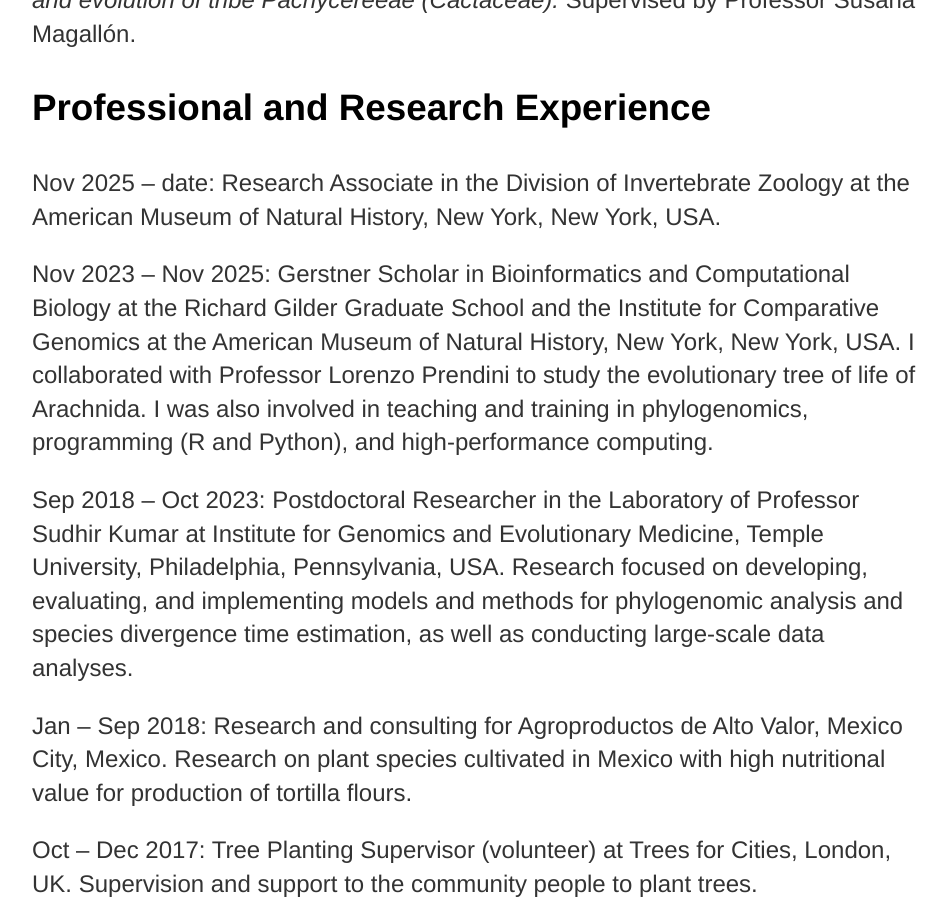
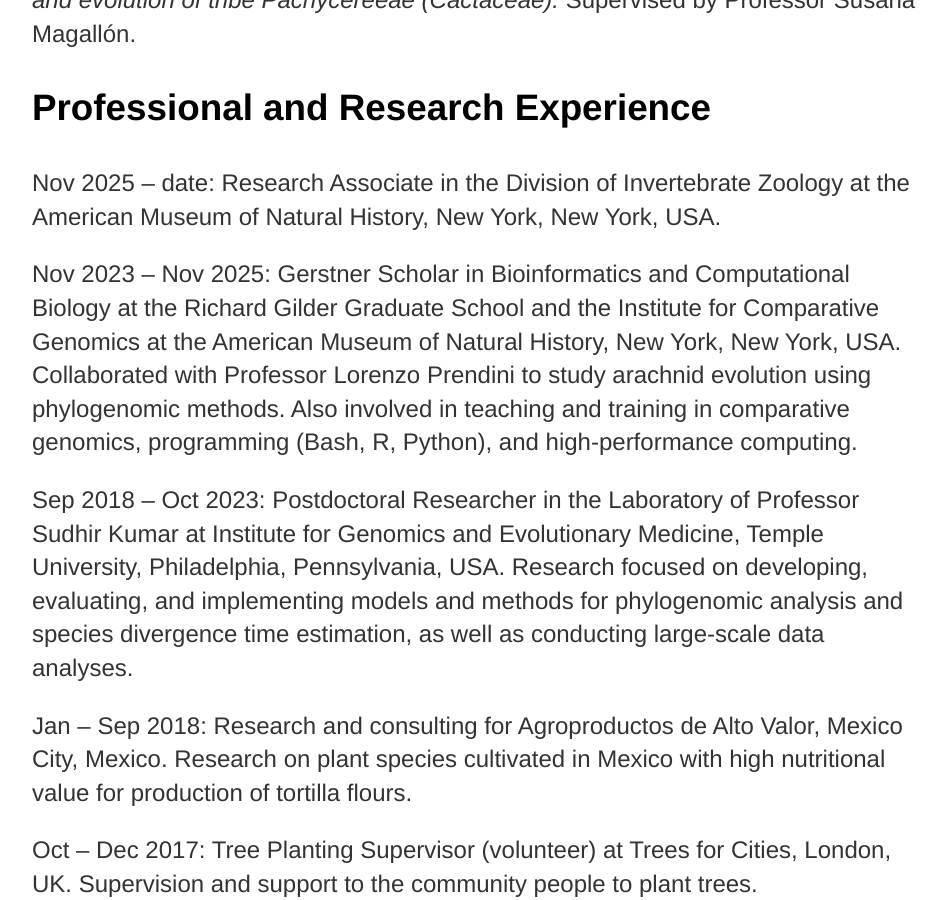
Before and after one commit to josebarbamontoya/josebarbamontoya.github.io, a Jekyll site: the page built from about/index.html, in a window 1280 px wide and 900 px high, scrolled down 1342 px. Shown: the whole window, without its empty margins (160-1107 px from the left). Built offline with Jekyll 4.4.1, drawn with Linux system fonts in a browser that asks for light colours.

Commit message:
Update index.html

```diff
--- a/about/index.html
+++ b/about/index.html
@@ -18,7 +18,7 @@
 
 	<h3><font color="black">Professional and Research Experience</h3>
 			<p>Nov 2025 – date: Research Associate in the Division of Invertebrate Zoology at the American Museum of Natural History, New York, New York, USA.
-			<p>Nov 2023 – Nov 2025: Gerstner Scholar in Bioinformatics and Computational Biology at the Richard Gilder Graduate School and the Institute for Comparative Genomics at the American Museum of Natural History, New York, New York, USA. I collaborated with Professor Lorenzo Prendini to study the evolutionary tree of life of Arachnida. I was also involved in teaching and training in phylogenomics, programming (R and Python), and high-performance computing.
+			<p>Nov 2023 – Nov 2025: Gerstner Scholar in Bioinformatics and Computational Biology at the Richard Gilder Graduate School and the Institute for Comparative Genomics at the American Museum of Natural History, New York, New York, USA. Collaborated with Professor Lorenzo Prendini to study arachnid evolution using phylogenomic methods. Also involved in teaching and training in comparative genomics, programming (Bash, R, Python), and high-performance computing.
 			<p>Sep 2018 – Oct 2023: Postdoctoral Researcher in the Laboratory of Professor Sudhir Kumar at Institute for Genomics and Evolutionary Medicine, Temple University, Philadelphia, Pennsylvania, USA. Research focused on developing, evaluating, and implementing models and methods for phylogenomic analysis and species divergence time estimation, as well as conducting large-scale data analyses.
 			<p>Jan – Sep 2018: Research and consulting for Agroproductos de Alto Valor, Mexico City, Mexico. Research on plant species cultivated in Mexico with high nutritional value for production of tortilla flours.
 			<p>Oct – Dec 2017: Tree Planting Supervisor (volunteer) at Trees for Cities, London, UK. Supervision and support to the community people to plant trees.
```
